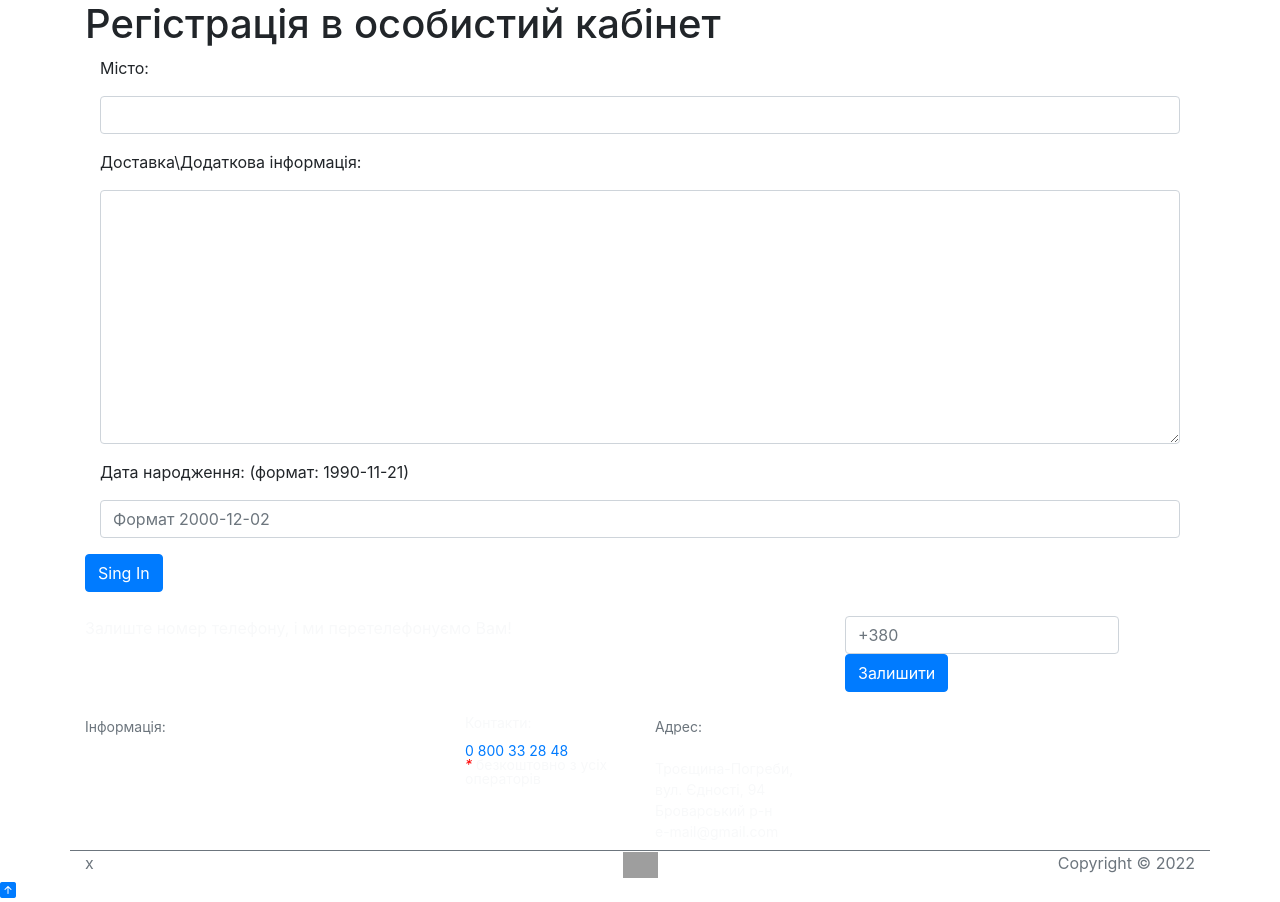
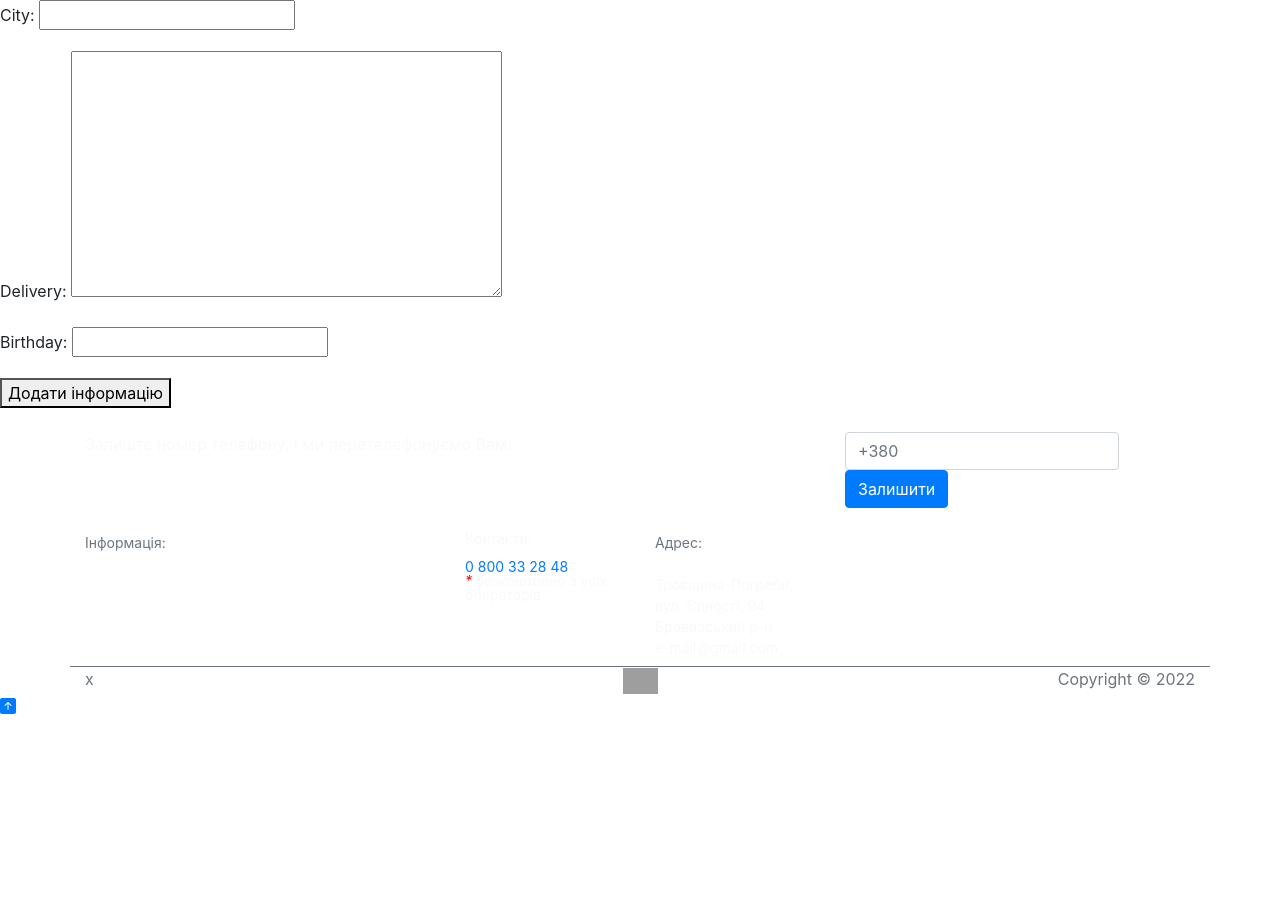
Before and after one commit to dikiyvolchara/car, a Django app: page /accounts/my-account/1/create_profile/ in a window 1280 px wide; the page is wider, and only the part inside the window is pictured. Shown: the part 376-1278 px from the top of that part. After the commit the page ends 1090 px from the top of that part, so only its background shows below. Run offline with Django 3.2, Linux system fonts and the light colour scheme; parts of the project's set-up code (start-up, migrations or seed data) failed here and were passed over; some libraries are stand-ins or nearby versions; grey boxes are pictures that could not be loaded.

Commit message:
Revert "15.03.2023 Second commit"
This reverts commit a344bbb6f03de67adf50dc66814c617782b788bb.

```diff
--- a/accounts/models.py
+++ b/accounts/models.py
@@ -7,9 +7,9 @@ class ProfileUser(models.Model):
 
     user_manager = models.ForeignKey(User, on_delete=models.CASCADE, related_name="client_manager", verbose_name="Менеджер клієнта", blank=True, null=True)
 
-    city = models.CharField(max_length=75, blank=True, null=True, verbose_name="Місто")
-    delivery = models.TextField(blank=True, null=True, verbose_name="Доставка\Додаткова інформація:")
-    birthday = models.DateTimeField(blank=True, null=True, verbose_name="Дата народження")
+    city = models.CharField(max_length=75, blank=True, null=True)
+    delivery = models.TextField(blank=True, null=True)
+    birthday = models.DateTimeField(blank=True, null=True)
     discount = models.PositiveIntegerField(blank=True, null=True)
 
     class Meta:
--- a/car/settings.py
+++ b/car/settings.py
@@ -107,7 +107,7 @@ AUTH_PASSWORD_VALIDATORS = [
     },
 ]
 
-LOGIN_REDIRECT_URL = '/accounts/my-account/'
+LOGIN_REDIRECT_URL = '/'
 LOGOUT_REDIRECT_URL = '/'
 
 
--- a/shop/admin.py
+++ b/shop/admin.py
@@ -154,11 +154,11 @@ class TireAdmin(SimpleHistoryAdmin):
 class QuickOrderAdmin(admin.ModelAdmin):
     fieldsets = (
         (None, {
-            'fields': ('phone', ('status', ), ('client', 'manager'), 'complete', 'created', 'updated')
+            'fields': ('phone', ('status', ), ('client', ), 'complete', 'created', 'updated')
         }
         ),
         ('Коментар:', {
-            'classes': ('wide', 'extrapretty'),
+            # 'classes': ('wide', 'extrapretty'),
             'fields': ('comment',)
         }
         ),
--- a/shop/models.py
+++ b/shop/models.py
@@ -256,10 +256,10 @@ class QuickOrder(models.Model):
     tire = models.ForeignKey(Tire, related_name='quikoreder_tire', on_delete=models.CASCADE,  blank=True, null=True, verbose_name='ID шин')
     price = models.PositiveIntegerField(blank=True, null=True)
     status = models.CharField(max_length=50, choices=CHOICES, blank=True, null=True, default='-')
-    client = models.ForeignKey(User, related_name='client', on_delete=models.CASCADE, blank=True, null=True, verbose_name="Клієнт", help_text="Якщо клієнт зареєстрований, висвічується номер телефону зареєстрованого клієнта.")
-    manager = models.ForeignKey(User, related_name='quick_order_manager', on_delete=models.CASCADE, blank=True, null=True, verbose_name="Менеджер", help_text="Менеджер вибирається тільки в тому випадку, коли клієнт не зареєстрований, і оформив швидке замовлення. Якщо клієнт зареєстрований, менеджер присвоюється в особистій інформації про клієнта")
+    client = models.ForeignKey(User, related_name='client', on_delete=models.CASCADE, blank=True, null=True)
+    # manager = models.ForeignKey(User, related_name='quick_order_user', on_delete=models.CASCADE, blank=True, null=True)
     complete = models.BooleanField(default=False, verbose_name='Виконаний')
-    comment = models.TextField(blank=True)
+    comment = models.TextField()
     created = models.DateTimeField(auto_now_add=True)
     updated = models.DateTimeField(auto_now=True)
 
--- a/templates/accounts/create_profile.html
+++ b/templates/accounts/create_profile.html
@@ -12,42 +12,10 @@
 
 {% block content %}
 
-<div class="container">
-    <div class="row">
-        <div class="col justify-content-center">
-            <h1>Регістрація в особистий кабінет </h1>
-        </div>
-    </div>
-    <div class="row justify-content-md-center">
-        <div class="col">
-            <form method="post">
-                {% csrf_token %}
-
-                <div class="form-group col-12">
-                    <label for="id_city">{{ form.city.label_tag }}</label>
-                    <input type="text" name="city" maxlength="75" id="id_city" class="form-control">
-                </div>
-
-                <div class="form-group col-12">
-                    <label for="id_delivery">{{ form.delivery.label_tag }}</label>
-                    <textarea name="delivery" cols="40" rows="10" id="id_delivery" class="form-control"></textarea>
-                </div>
-
-                <div class="form-group col-12">
-                    <label for="id_birthday">{{ form.birthday.label_tag }} (формат: 1990-11-21)</label>
-                    <input type="text" name="birthday" id="id_birthday" class="form-control" placeholder="Формат 2000-12-02">
-                </div>
-                <button type="submit" class="btn btn-primary">Sing In</button>
-
-            </form>
-        </div>
-    </div>
-</div>
-<!--
 <form method="post">
     {% csrf_token %}
     {{ form.as_p }}
     <button type="submit">Додати інформацію</button>
-</form> -->
+</form>
 
 {% endblock content %}
```
Also changed, not shown: templates/accounts/account.html (+4 -5 lines), templates/accounts/account_discount.html (+5 -4 lines), templates/accounts/account_manager.html (+4 -4 lines), templates/accounts/accounts_inform.html (+4 -4 lines), templates/accounts/update_inform.html (+5 -31 lines), db.sqlite3, shop/migrations/0018_quickorder_manager_alter_quickorder_comment.py (deleted), shop/migrations/0019_alter_quickorder_client_alter_quickorder_manager.py (deleted).
